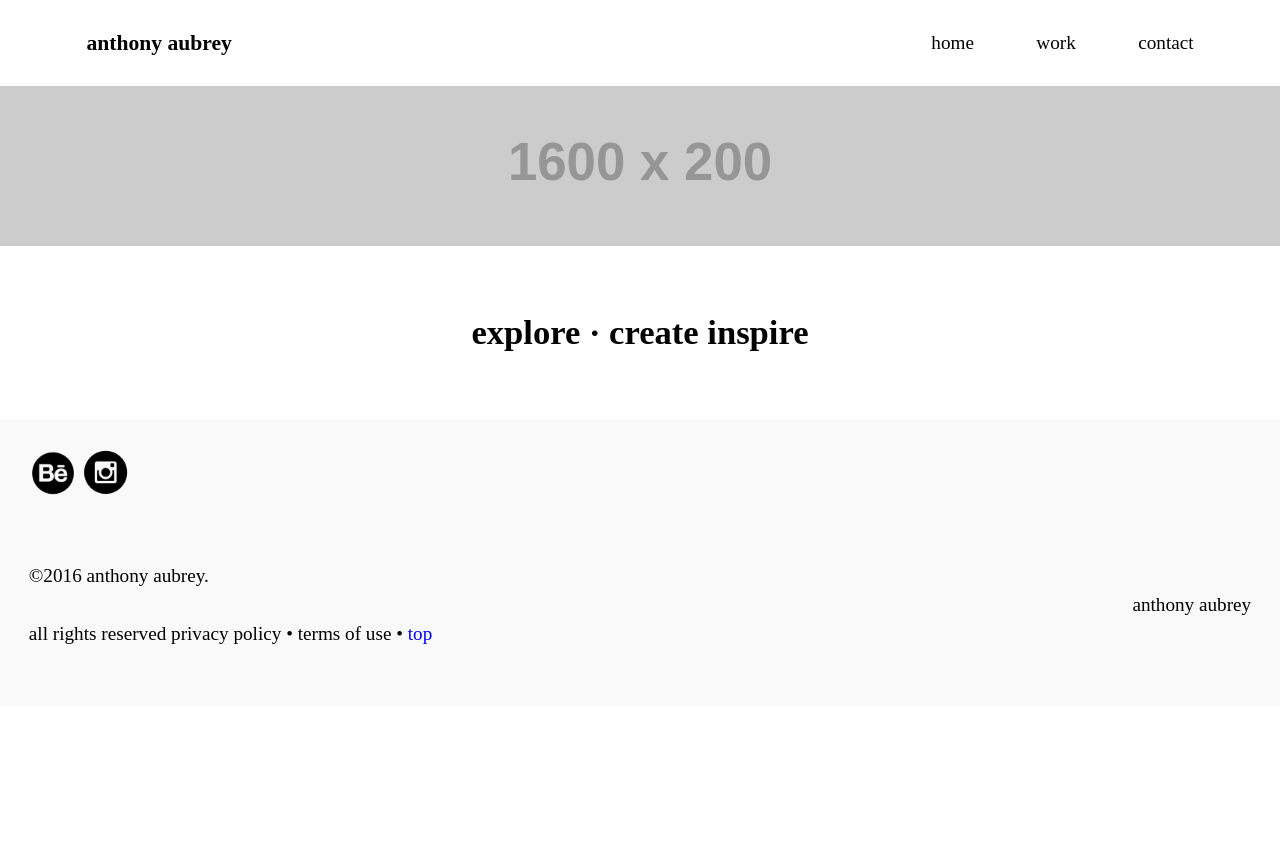
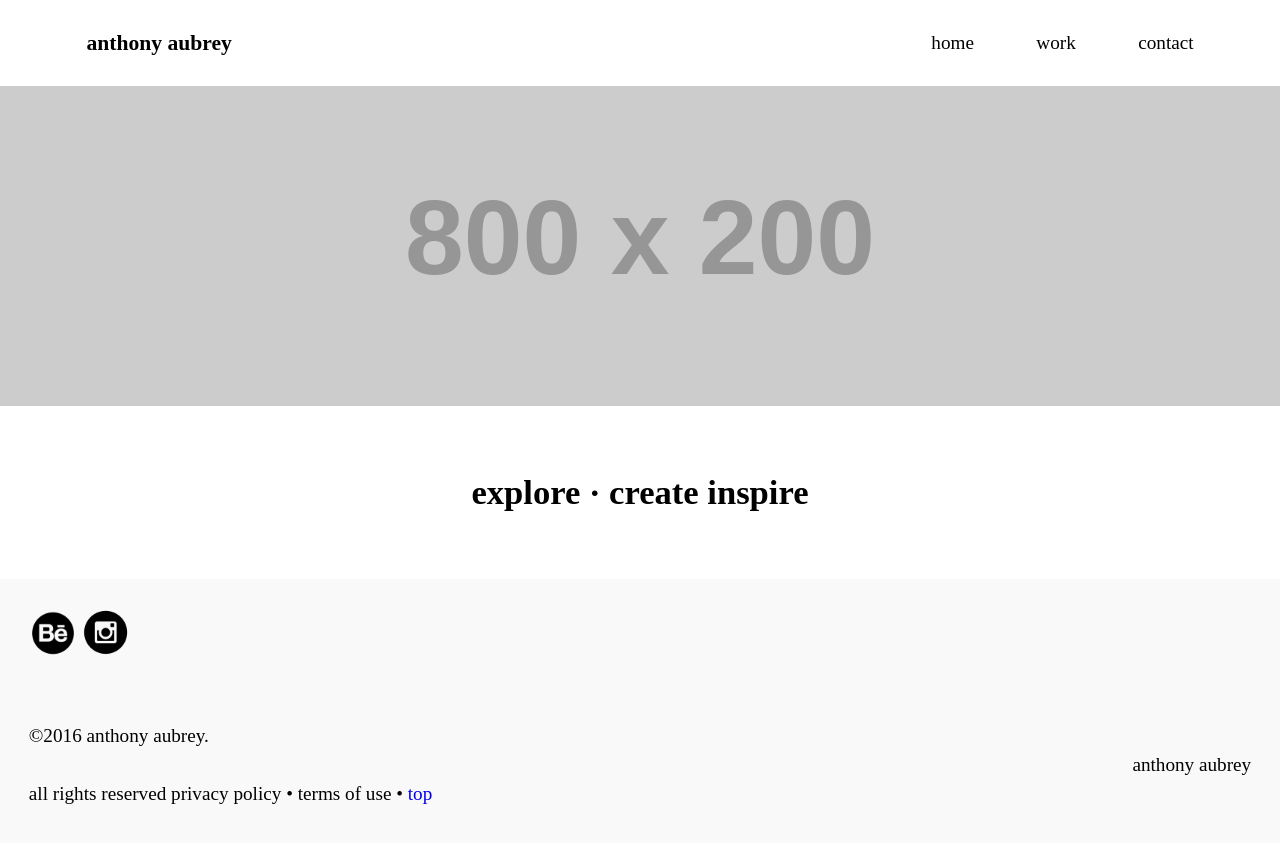
Before and after one commit to anthonyaubrey/portfolio, a Jekyll site: the page built from index.html, in a window 1280 px wide. Shown: the top 843 px of the page. Built offline with Jekyll 4.4.1, drawn with Linux system fonts in a browser that asks for light colours.

Commit message:
changed header to 800 pc

```diff
--- a/index.html
+++ b/index.html
@@ -4,7 +4,7 @@ layout: default
 
 <main role="main" id="main" class="text-center">
   <div>
-    <img class="img-flex"src="http://placehold.it/1600x200">
+    <img class="img-flex"src="http://placehold.it/800x200">
     <h1 class="island-2 wrapper">explore · create  inspire</h1>
   </div>
 </main>
```
